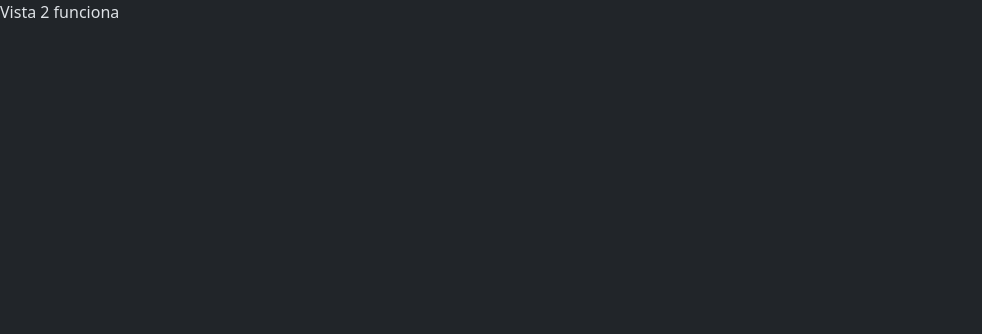
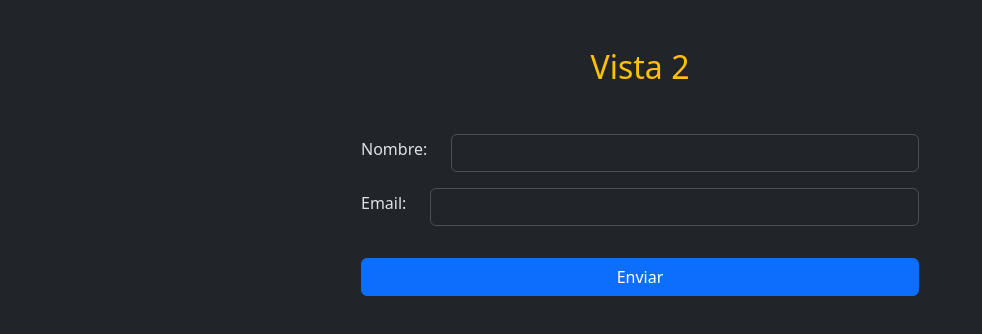
Before and after one commit to tavogus007/EngagedTech, an Angular app: page / in a window 1280 px wide. Both pictures are taken after a click on the button "Comprar". Shown: the top 334 px of the page, without its empty margins (0-982 px from the left). Built offline with nearby package versions, Linux system fonts and the light colour scheme.

Commit message:
Feat: :art: Service testing

```diff
--- a/src/app/app.config.ts
+++ b/src/app/app.config.ts
@@ -2,7 +2,12 @@ import { ApplicationConfig, provideZoneChangeDetection } from '@angular/core';
 import { provideRouter } from '@angular/router';
 
 import { routes } from './app.routes';
+import { provideHttpClient } from '@angular/common/http';
 
 export const appConfig: ApplicationConfig = {
-  providers: [provideZoneChangeDetection({ eventCoalescing: true }), provideRouter(routes)]
+  providers: [
+    provideZoneChangeDetection({ eventCoalescing: true }),
+    provideRouter(routes),
+    provideHttpClient(),
+  ],
 };
--- a/src/app/components/vista1/vista1.component.html
+++ b/src/app/components/vista1/vista1.component.html
@@ -1,14 +1,22 @@
-<router-outlet></router-outlet>
-
-<div class="container text-center mt-5">
-  <h3 class="text-warning text-center">{{ title }}</h3>
-  <div class="mt-4 text-center justify-content-center">
-    <img
-      src="img1.png"
-      alt="Imagen de correa 1"
-      class="img-fluid me-5"
-      style="max-width: 150px"
-    />
-    <button class="btn-primary" routerLink="/vista2">Comprar</button>
+<div class="container text-center mt-5" [hidden]="!image">
+  <h2 class="text-warning text-center mt-5">{{ title }}</h2>
+  <div class="d-flex justify-content-center">
+    <div class="w-50">
+      <div class="mb-3 mt-4 align-items-center">
+        <img
+          src="img1.png"
+          alt="Imagen de correa 1"
+          class="img-fluid"
+          style="max-width: 150px"
+          (load)="cargarImagen()"
+        />
+      </div>
+      <button class="btn btn-primary mt-3 w-100" routerLink="/vista2">Comprar</button>
+    </div>
   </div>
 </div>
+
+<div *ngIf="!image" class="text-center mt-5">
+  <div class="spinner-border text-warning"></div>
+  <p class="mt-3">Cargando, por favor espere ...</p>
+</div>
--- a/src/app/components/vista1/vista1.component.ts
+++ b/src/app/components/vista1/vista1.component.ts
@@ -1,13 +1,19 @@
 import { Component } from '@angular/core';
-import { RouterLink, RouterOutlet } from "@angular/router";
+import { RouterLink } from '@angular/router';
+import { NgIf } from '@angular/common';
 
 @Component({
   selector: 'app-vista1',
   standalone: true,
-  imports: [RouterLink, RouterOutlet],
+  imports: [RouterLink, NgIf],
   templateUrl: './vista1.component.html',
-  styleUrl: './vista1.component.css'
+  styleUrl: './vista1.component.css',
 })
 export class Vista1Component {
   title = 'Vista 1';
+  image = false;
+
+  cargarImagen() {
+    this.image = true;
+  }
 }
--- a/src/app/components/vista2/vista2.component.html
+++ b/src/app/components/vista2/vista2.component.html
@@ -1 +1,16 @@
-<p>{{title}}</p>
+<h2 class="text-warning text-center mt-5">{{title}}</h2>
+<div class="container mt-5">
+   <div class="d-flex justify-content-center">
+    <div class="w-50">
+        <div class="mb-3 d-flex align-items-center">
+            <label for="operandoA" class="form-label me-4 text-nowrap">Nombre:</label>
+            <input type="text" id="operandoA" class="form-control text-center" [(ngModel)]="nombre">
+        </div>
+        <div class="mb-3 mt-3 d-flex align-items-center">
+            <label for="operandoB" class="form-label me-4 text-nowrap">Email:</label>
+            <input type="text" id="operandoB" class="form-control text-center" [(ngModel)]="email">
+        </div>
+        <button class="btn btn-primary mt-3 w-100" (click)="enviarCorreo()">Enviar</button>
+    </div>
+   </div>
+</div>
--- a/src/app/components/vista2/vista2.component.ts
+++ b/src/app/components/vista2/vista2.component.ts
@@ -1,12 +1,29 @@
 import { Component } from '@angular/core';
-
+import { FormsModule } from '@angular/forms';
+import { EmailService } from '../../services/email.service';
 @Component({
   selector: 'app-vista2',
-  imports: [],
+  imports: [FormsModule],
   standalone: true,
   templateUrl: './vista2.component.html',
-  styleUrl: './vista2.component.css'
+  styleUrl: './vista2.component.css',
 })
 export class Vista2Component {
-  title = 'Vista 2 funciona';
+  title = 'Vista 2';
+  nombre = '';
+  email = '';
+
+  constructor(private emailService: EmailService) {}
+
+  enviarCorreo() {
+    if (!this.nombre || !this.email) {
+      alert('Completa ambos campos');
+      return;
+    }
+
+    this.emailService.sendEmail(this.nombre, this.email).subscribe({
+      next: () => alert('Email enviado correctamente'),
+      error: (error) => alert('Error: ' + error.message)
+    });
+  }
 }
--- /dev/null
+++ b/src/app/services/email.service.ts
@@ -0,0 +1,15 @@
+import { HttpClient } from '@angular/common/http';
+import { Injectable } from '@angular/core';
+
+@Injectable({
+  providedIn: 'root'
+})
+export class EmailService {
+
+   private apiUrl = 'http://localhost:3000/email';
+
+  constructor(private http: HttpClient) { }
+  sendEmail(nombre: string, email: string) {
+    return this.http.post(`${this.apiUrl}/send`, { nombre, email });
+  }
+}
```
